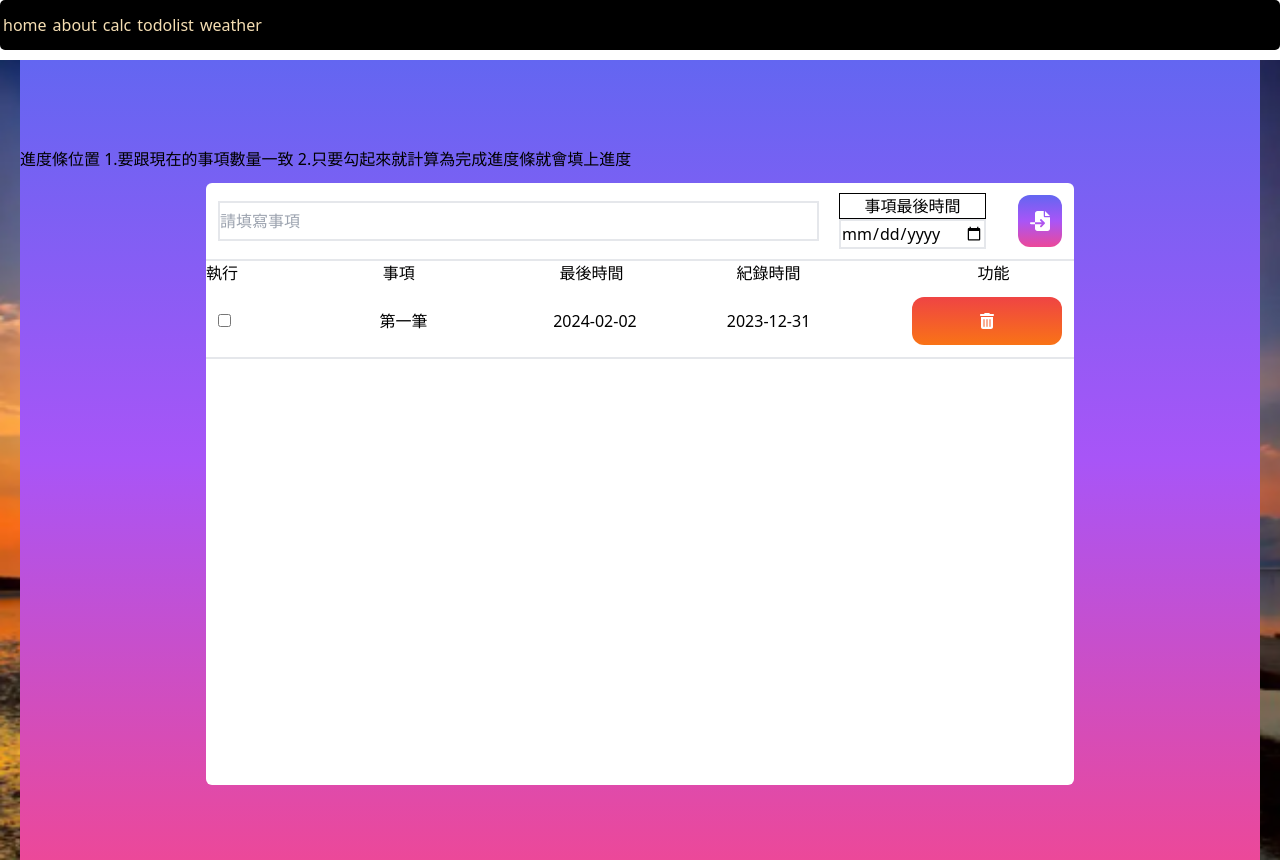
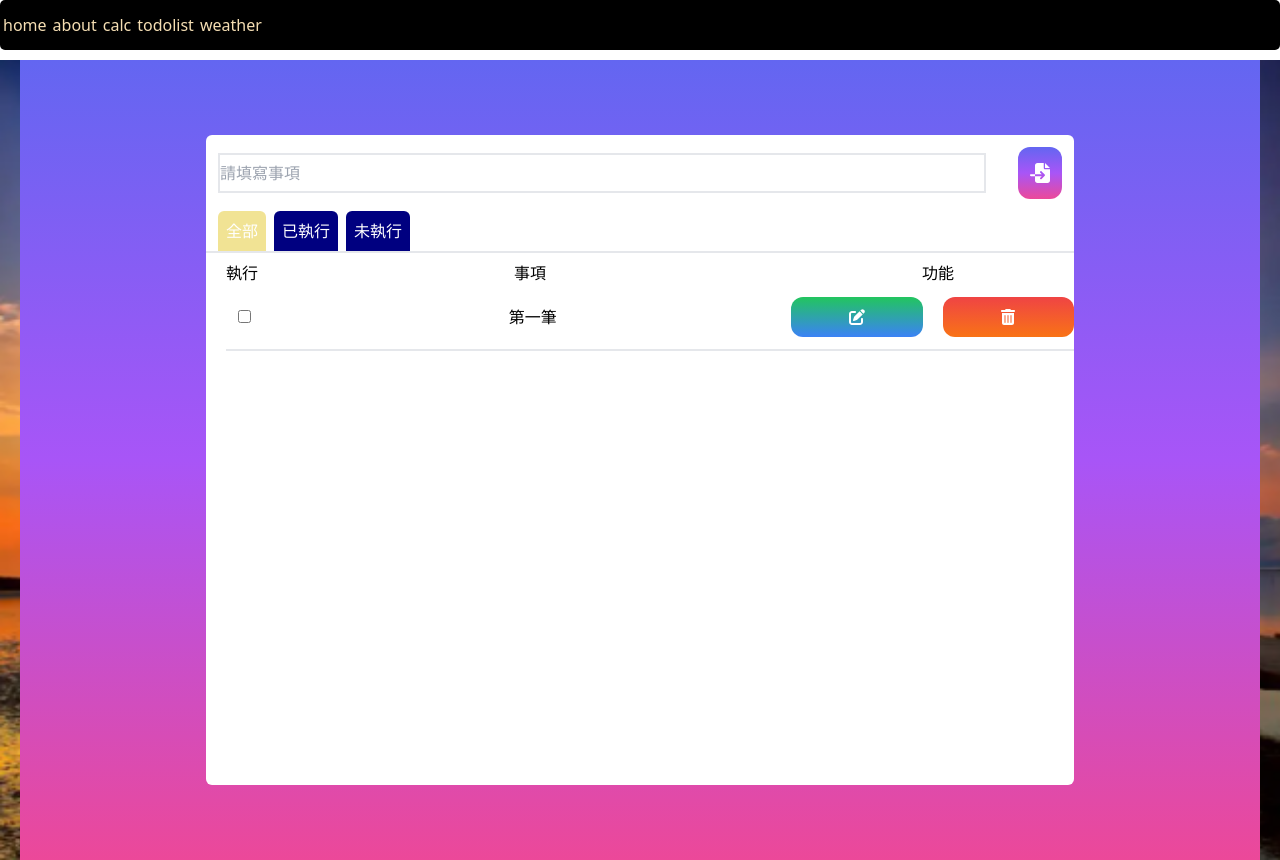
Before and after one commit to wka791225/vue-teach, a Vue app: page /todolist in a window 1280 px wide. Built offline with nearby package versions, Linux system fonts and the light colour scheme; a web font is replaced by a local one.

Commit message:
fix:todolist樣式修改

```diff
--- a/src/App.vue
+++ b/src/App.vue
@@ -23,10 +23,6 @@ export default {
     <RouterLink to="/calc">calc</RouterLink>
     <RouterLink to="/todolist">todolist</RouterLink>
     <RouterLink to="/weather">weather</RouterLink>
-    <!-- <RouterLink to="/">home</RouterLink>
-    <RouterLink to="/about">about</RouterLink>
-    <RouterLink to="/calc">calc</RouterLink> -->
-
   </header>
   <main :style="{backgroundImage: `url(${background})`}">
     <RouterView />
--- a/src/views/ToDoList.vue
+++ b/src/views/ToDoList.vue
@@ -10,7 +10,6 @@ export default {
 data() {
   return {
     addText:'',
-    endTime: '',
     toDoListArr:[
       {
         id: 1,
@@ -18,12 +17,11 @@ data() {
         checkThis: false,
         // 編輯開關
         editIng: false,
-        logTime: '2023-12-31',
-        endTime: '2024-02-02',
         // 編輯文字
         newToDo: '',
       }
     ],
+    selectBox: 'all',
   };
 },
 // 當網頁載入時會觸發
@@ -32,7 +30,19 @@ mounted() {
   if(localStorage.getItem('toDoList')){
     this.toDoListArr = JSON.parse(localStorage.getItem('toDoList'));
   }
-
+},
+computed:{
+  selectData(){
+      return this.toDoListArr.filter((item)=>{
+        if(this.selectBox === 'all'){
+          return true;
+        }else if(this.selectBox === 'doing'){
+          return item.checkThis === true;
+        }else if(this.selectBox === 'notdoing') {
+          return item.checkThis === false;
+        }
+      });
+    }
 },
 methods:{
   // 新增功能
@@ -48,11 +58,9 @@ methods:{
 }).then((result) => {
   if (result.isConfirmed) {
 
-     // 拿去當下時間
-     let date = new Date().toISOString().split('T');
-    const { addText, toDoListArr, endTime } = this;
+    const { addText, toDoListArr } = this;
     // 檢測是否為空字串
-    if(!addText || !endTime) return  Swal.fire({
+    if(!addText) return  Swal.fire({
       title: "請填寫代辦事項及事項最後時間",
       icon: "error"
     });
@@ -66,13 +74,9 @@ methods:{
       checkThis: false,
       // 編輯開關
       editIng: false,
-      logTime: date[0],
-      endTime: endTime,
       // 編輯的文字
       newToDo: '',
     });
-    this.addText = '';
-    this.endTime = '';
     // 將新的資料存入SESSION，將資料轉乘json格式儲存至SESSION內
     // sessionStorage.setItem('toDoList', JSON.stringify(toDoListArr));
      // 將新的資料存入localStorage，將資料轉乘json格式儲存至localStorage內
@@ -88,35 +92,43 @@ methods:{
 
 
   },
-  editList(id) {
-    console.log(id);
-
+  editList(item) {
+   if(item.checkThis){
+    return  Swal.fire({
+      title: "已經完成的項目無法編輯",
+      icon: "info"
+    });
+   }
+   // 編輯開關打開
+   item.editIng = !item.editIng;
+    // 舊的事項放入newToDo
+    item.newToDo = item.toDo;
   },
   // 刪除功能
   deleteList(id) {
     const {toDoListArr} = this;
     // 找尋跟id不一樣的留下來
-   const deletList =  toDoListArr.filter(item => item.id !== id);
+  const deletList =  toDoListArr.filter(item => {
+    if(item.checkThis){
+    return  Swal.fire({
+      title: "已經完成的項目無法刪除",
+      icon: "info"
+    });
+   }
+    item.id !== id
+  });
   //  如果要修改data的值 的話，還是要加上this.
-   this.toDoListArr = deletList;
+  this.toDoListArr = deletList;
   //  再放進localStorage內就可以完成刪除
-   localStorage.setItem('toDoList', JSON.stringify(deletList));
-    console.log(deletList);
+  localStorage.setItem('toDoList', JSON.stringify(deletList));
   },
-  // 修改觸發
-  starEdit(item){
-    // 編輯開關打開
-    item.editIng = !item.editIng;
-    // 舊的事項放入newToDo
-    item.newToDo = item.toDo;
-  },
+
 
   topEditst(item) {
     item.editIng = !item.editIng;
     item.toDo = item.newToDo;
     item.newToDo = '';
   },
-
 }
 };
 </script>
@@ -124,39 +136,37 @@ methods:{
 <template>
   <!-- 在使用漸層色的時候，要注意色調有要連續性 -->
   <div class="w-full h-[100vh] bg-gradient-to-b from-indigo-500 via-purple-500 to-pink-500 flex  flex-col items-center justify-center font-big">
-    <div class="w-full m-3">進度條位置 1.要跟現在的事項數量一致 2.只要勾起來就計算為完成進度條就會填上進度</div>
     <div class="w-[70%] bg-white rounded-md">
-      <div class="flex items-center justify-center border-b-2 gap-5">
-        <input v-model="addText" type="text" class="w-full h-10 ml-3 border-2" placeholder="請填寫事項">
-        <div class="flex flex-col">
-          <div class=" border-[1px] text-center border-[black]">
-            事項最後時間
-          </div>
-          <input class="border-2" v-model="endTime" type="date" name="" id="" >
+      <div class="flex items-center flex-col justify-center border-b-2 mb-2">
+        <div class="w-full flex items-center justify-center  gap-5">
+          <input v-model="addText" type="text" class="w-full h-10 ml-3 border-2" placeholder="請填寫事項">
+
+          <button class="bg-gradient-to-b from-indigo-500 via-purple-500 to-pink-500 p-3 rounded-xl m-3 text-white text-xl" type="button" @click="addList()"><font-awesome-icon :icon="['fas', 'file-import']" /></button>
         </div>
-        <button class="bg-gradient-to-b from-indigo-500 via-purple-500 to-pink-500 p-3 rounded-xl m-3 text-white text-xl" type="button" @click="addList()"><font-awesome-icon :icon="['fas', 'file-import']" /></button>
+        <div class="w-full flex gap-2 pl-3 ">
+        <button class=" bg-[#000080] text-white rounded-t-md p-2" type="button" :class="{'bg-[#f1e394] text-black' : selectBox == 'all'}" @click="selectBox = 'all'">全部</button>
+        <button class=" bg-[#000080] text-white rounded-t-md p-2" type="button" :class="{'bg-[#f1e394] text-black' : selectBox == 'doing'}" @click="selectBox = 'doing'">已執行</button>
+        <button class=" bg-[#000080] text-white rounded-t-md p-2" type="button" :class="{'bg-[#f1e394] text-black' : selectBox == 'notdoing'}" @click="selectBox = 'notdoing'">未執行</button>
+        </div>
       </div>
-      <div class="w-full grid grid-cols-5 gap-4">
-
+      <div class="w-full grid grid-cols-3 gap-4 pl-5">
         <div>執行</div>
         <div class="grid grid-cols-subgrid ">事項</div>
-        <div>最後時間</div>
-        <div>紀錄時間</div>
         <div class="text-center">功能</div>
       </div>
-      <div class="overflow-y-scroll h-[500px]">
-        <div v-for=" item in toDoListArr" :key="item.id" class="flex items-center justify-between gap-5 border-b-2" :class="{ 'bg-neutral-950 text-white line-through' : item.checkThis === true }">
-          <div class="w-full grid grid-cols-5 items-center">
+      <div class="overflow-y-scroll h-[500px] pl-5 testthis">
+        <div v-for=" item in selectData" :key="item.id" class="flex items-center justify-between gap-5 border-b-2" :class="{ 'bg-neutral-950 text-white line-through' : item.checkThis === true }">
+          <div class="w-full grid grid-cols-3 items-center py-3">
             <div>
               <!-- 執行結束，勾選起來後 要把刪除按鈕拿掉 -->
-              <input v-model="item.checkThis" class="ml-3" type="checkbox" @change="">
+              <input v-model="item.checkThis" class="ml-3" type="checkbox">
             </div>
-            <span v-if="!item.editIng" class="grid grid-cols-subgrid" @click="starEdit(item)">{{ item.toDo }}</span>
-            <input v-else v-model="item.newToDo"  @blur="topEditst(item)" @keyup.enter="$event.target.blur()" type="text" placeholder="修改事項">
-
-            <span>{{ item.endTime ?? '' }}</span>
-            <span>{{ item.logTime }}</span>
-              <button class="bg-gradient-to-b from-red-500  to-orange-500 p-3 rounded-xl m-3 text-white" type="button" @click="deleteList(item.id)"><font-awesome-icon :icon="['fas', 'trash-can']" /></button>
+            <span v-if="!item.editIng" class="grid grid-cols-subgrid">{{ item.toDo }}</span>
+            <input v-else v-model="item.newToDo" type="text" class="border-2 border-black rounded-md" placeholder="修改事項">
+            <div class="flex justify-center gap-5">
+              <button class="w-full bg-gradient-to-b from-green-500  to-blue-500 p-2 rounded-xl  text-white" type="button" @click="editList(item)"><font-awesome-icon :icon="['fas', 'pen-to-square']" /></button>
+              <button class="w-full bg-gradient-to-b from-red-500  to-orange-500 p-2 rounded-xl  text-white" type="button" @click="deleteList(item.id)"><font-awesome-icon :icon="['fas', 'trash-can']" /></button>
+            </div>
           </div>
         </div>
       </div>
@@ -165,4 +175,18 @@ methods:{
 </template>
 
 <style scoped="scss">
+  .testthis{
+    &::-webkit-scrollbar{
+      width: 3px;
+    }
+    &::-webkit-scrollbar-track {
+      background-color: #C8E8F9;
+      border-radius: 5px;
+      margin: 3px;
+    }
+    &::-webkit-scrollbar-thumb{
+      border-radius: 10px;
+      background-color: rgb(15, 15, 15);
+    }
+}
 </style>
```
